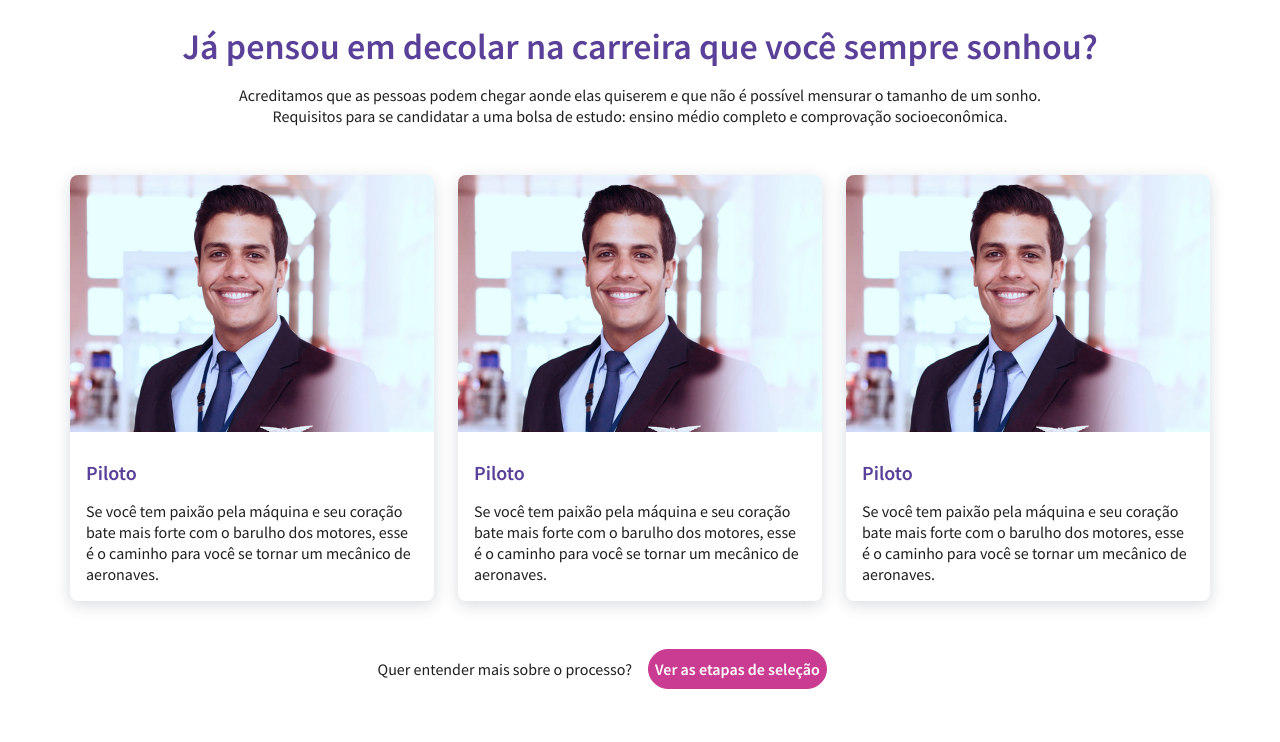
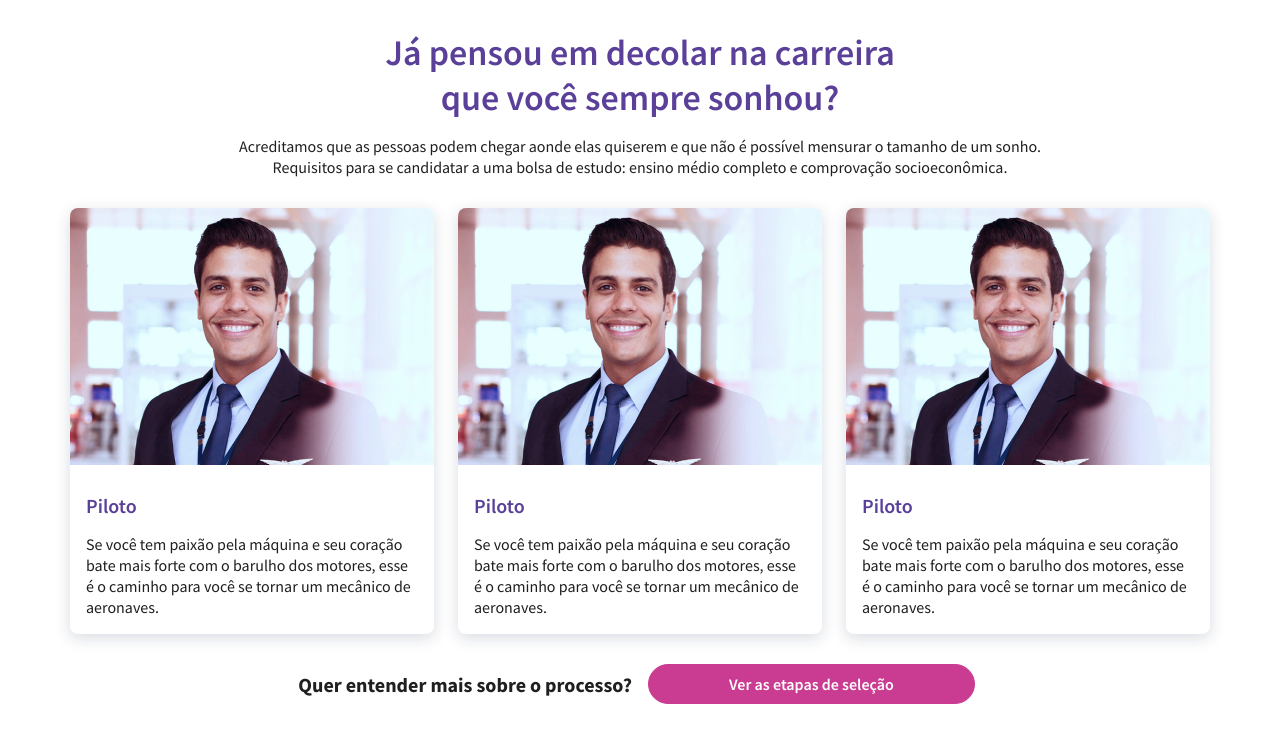
Before and after one commit to italoviola/dev-associacao-voar, a React (Create React App) app: page / in a window 1280 px wide. Shown: the top 742 px of the page. Built offline with nearby package versions, Linux system fonts and the light colour scheme.

Commit message:
Minor adjusts

```diff
--- a/src/components/Text/index.tsx
+++ b/src/components/Text/index.tsx
@@ -1,8 +1,13 @@
 import React from 'react';
-import { Text } from './styles';
+import { Text, Text20 } from './styles';
+import { TextProps } from './interface';
 
-const TextBox: React.FC = ({ children }) => {
-  return <Text>{children}</Text>;
+const TextBox: React.FC<TextProps> = ({ children, size }) => {
+  if (size === '20') {
+    return <Text20>{children}</Text20>;
+  } else {
+    return <Text>{children}</Text>;
+  }
 };
 
 export default TextBox;
--- /dev/null
+++ b/src/components/Text/interface.ts
@@ -0,0 +1,3 @@
+export interface TextProps {
+	size?: string;
+}
--- a/src/components/Text/styles.ts
+++ b/src/components/Text/styles.ts
@@ -12,3 +12,8 @@ export const Text = styled.div`
     font-size: 16px;
   }
 `;
+
+export const Text20 = styled(Text)`
+  font-size: 20px;
+  line-height: 25px;
+`;
--- a/src/pages/Home/sections/OPrograma/index.tsx
+++ b/src/pages/Home/sections/OPrograma/index.tsx
@@ -12,7 +12,7 @@ import InfoCardBanner from '../../../../components/InfoCardBanner';
 
 import image from '../../../../assets/card-2.png';
 
-import { Container, ContentGrid, CTAText, CTAButton, StyledButton } from './styles';
+import { Container, ContentGrid, TitleGrid, CTAText, CTAButton, StyledButton } from './styles';
 
 const descs = {
   title: 'Já pensou em decolar na carreira que você sempre sonhou?',
@@ -62,7 +62,7 @@ const cards = [
 ];
 
 const cta = {
-  text: (<p>Quer entender mais sobre o processo?</p>),
+  text: (<p><strong>Quer entender mais sobre o processo?</strong></p>),
   button: 'Ver as etapas de seleção',
 };
 
@@ -71,9 +71,9 @@ const OPrograma: React.FC = ({ children }) => {
     <>
       <Container>
         <ContentGrid container spacing={2}>
-          <Grid item>
+          <TitleGrid item>
             <Title type="h2" title={descs.title} color={colors.purple} />
-          </Grid>
+          </TitleGrid>
           <Grid item>
             <Text>{descs.text}</Text>
           </Grid>
@@ -95,7 +95,7 @@ const OPrograma: React.FC = ({ children }) => {
       <Container>
         <ContentGrid container spacing={2}>
           <CTAText xs={12} md={6} item>
-            <Text>{cta.text}</Text>
+            <Text size="20">{cta.text}</Text>
           </CTAText>
           <CTAButton xs={12} md={6} item>
             <StyledButton theme="primary">
--- a/src/pages/Home/sections/OPrograma/styles.ts
+++ b/src/pages/Home/sections/OPrograma/styles.ts
@@ -6,12 +6,16 @@ import { colors, breakpoints } from '../../../../styles/global.styles.js';
 export const Container = styled.div`
   max-width: 1148px;
   margin: 0 auto;
-  padding: 24px;
+  padding: 30px 24px 0;
 `;
 
 export const ContentGrid = styled(Grid)`
   align-items: center;
   justify-content: center;
+`;
+
+export const TitleGrid = styled(Grid)`
+  max-width: 570px;
 `;
 
 export const CTAText = styled(Grid)`
@@ -32,6 +36,7 @@ export const CTAButton = styled(Grid)`
 
 export const StyledButton = styled(Button)`
   margin: 0 auto;
+  padding: 0 80px;
 
   ${breakpoints.desktop} {
     margin: 0;
```
